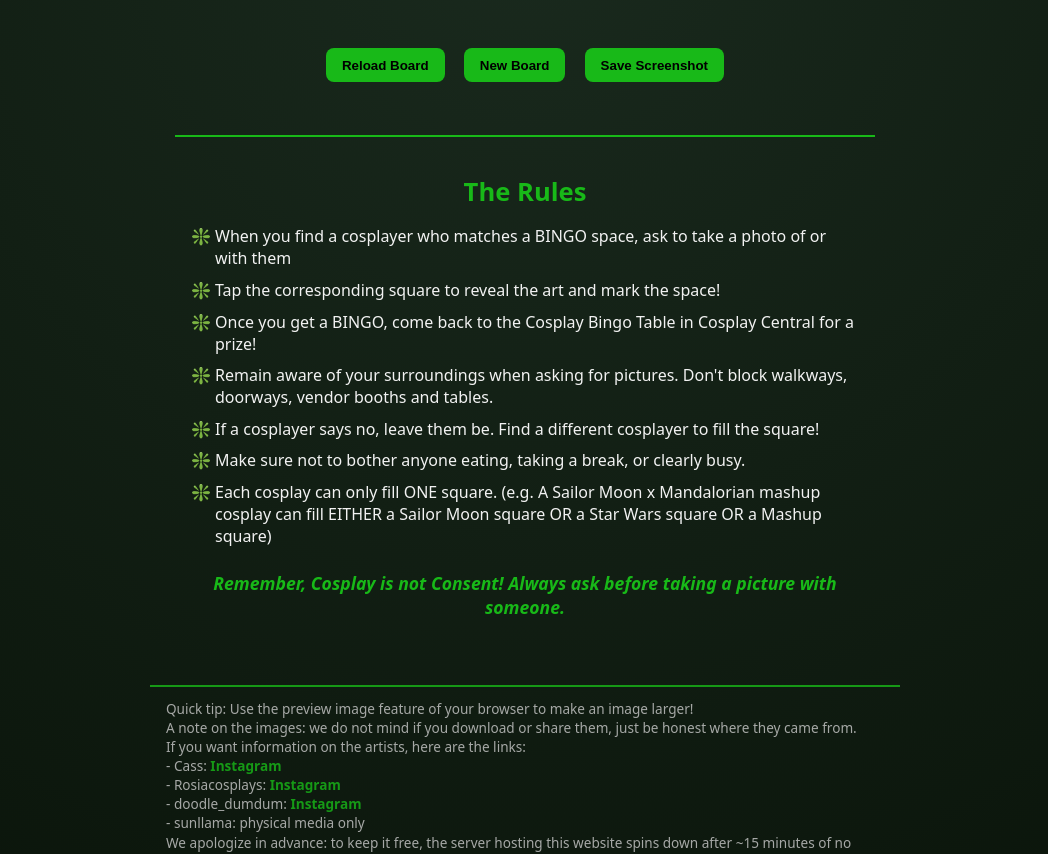
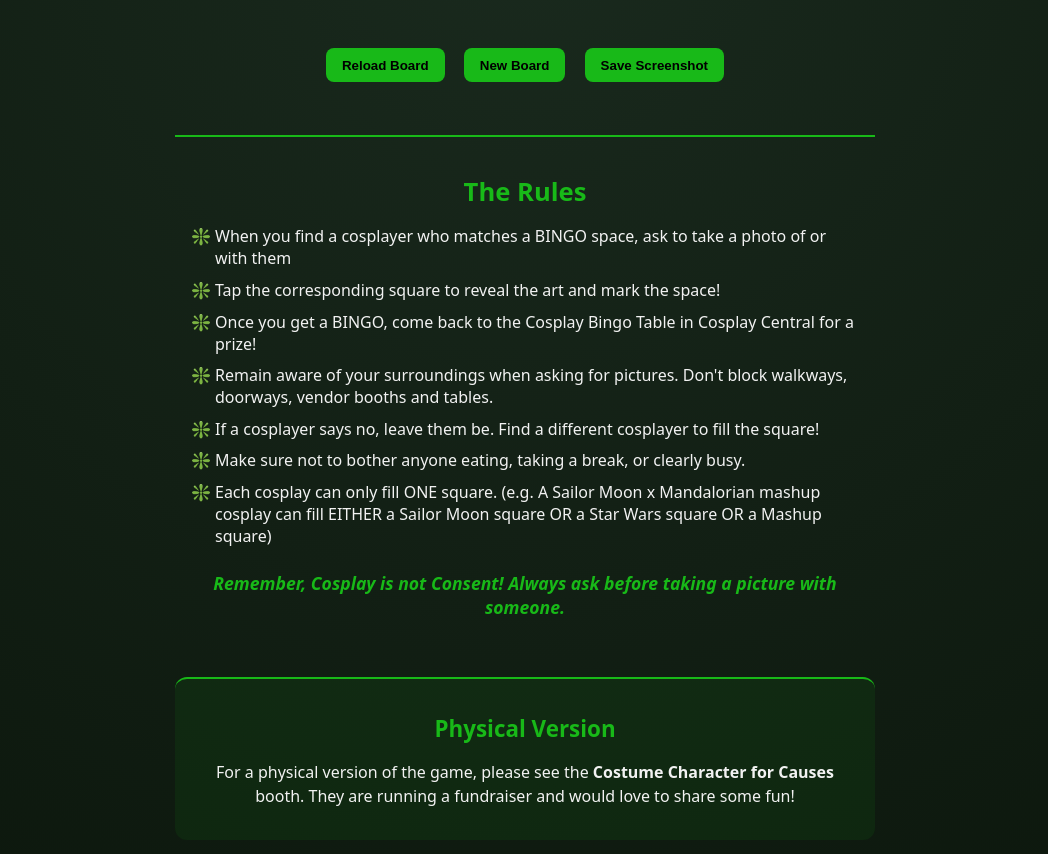
Before and after one commit to tritekdaniel/comicon-bingo, a website: page public/index.html in a window 1280 px wide. Shown: the part 90-944 px from the top of the page, without its empty margins (115-1163 px from the left). Drawn offline with Linux system fonts and the light colour scheme; no server answers.

Commit message:
Signed-off-by: tritekdaniel <arandomuser2316@gmail.com>

```diff
--- a/public/index.html
+++ b/public/index.html
@@ -97,6 +97,15 @@
     <p class="reminder"><em>Remember, Cosplay is not Consent! Always ask before taking a picture with someone.</em></p>
   </section>
 
+<section id="physical-version">
+  <h2>Physical Version</h2>
+  <p>
+    For a physical version of the game, please see the
+    <strong>Costume Character for Causes</strong> booth.
+    They are running a fundraiser and would love to share some fun!
+  </p>
+</section>
+
   <script type="module" src="client.js"></script>
 
 <footer id="notice">
--- a/public/styles.css
+++ b/public/styles.css
@@ -181,6 +181,33 @@ button.secondary{
   font-style: italic;
 }
 
+/* === PHYSICAL VERSION SECTION === */
+
+#physical-version {
+  max-width: 700px;
+  margin-top: 1.5rem;
+  padding: 1rem;
+  border-top: 2px solid var(--accent);
+  text-align: center;
+
+  background: rgba(24, 185, 24, 0.08);
+  border-radius: 12px;
+}
+
+#physical-version h2 {
+  color: var(--accent);
+  font-weight: 700;
+  font-size: 1.4rem;
+  margin-bottom: 0.8rem;
+}
+
+#physical-version p {
+  color: var(--text);
+  font-size: 1rem;
+  line-height: 1.5;
+}
+
+
 /* === FOOTER NOTICE === */
 #notice {
   max-width: 750px;
```
